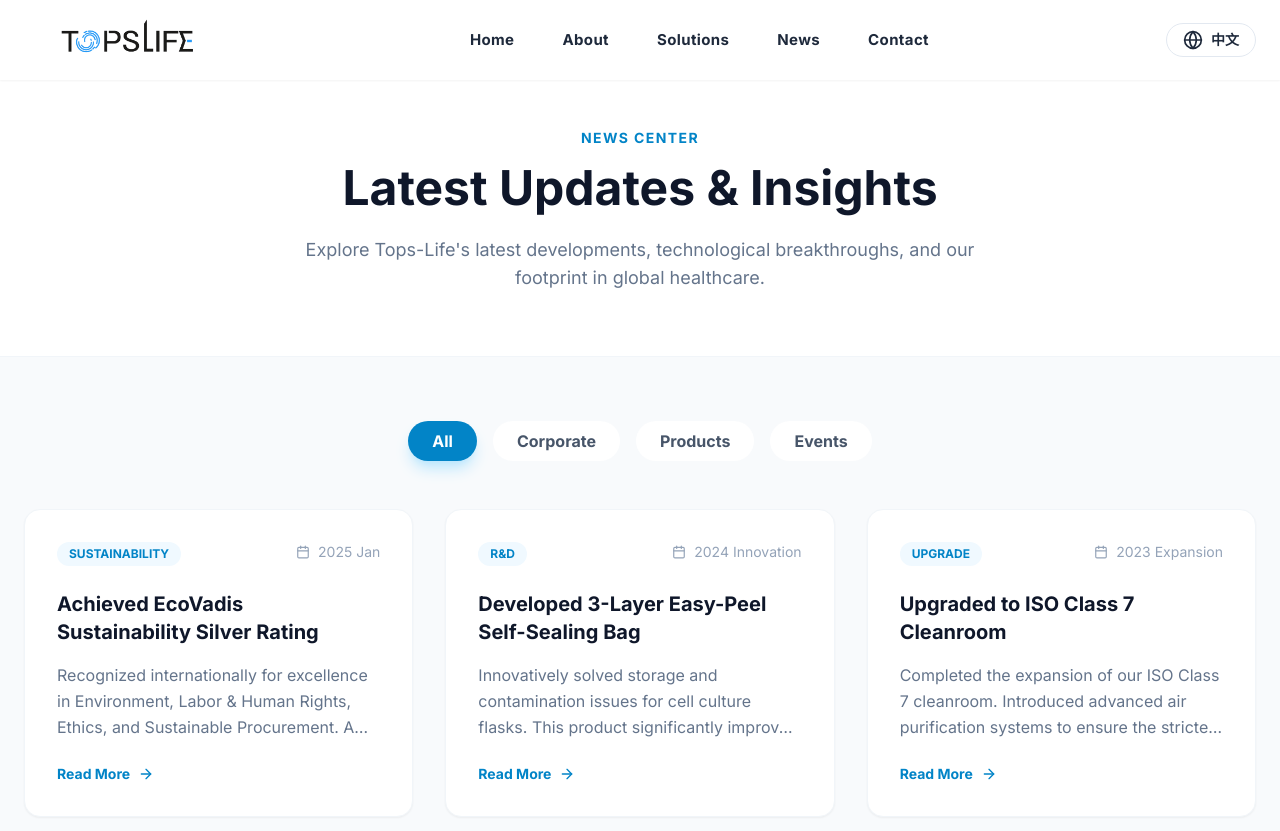
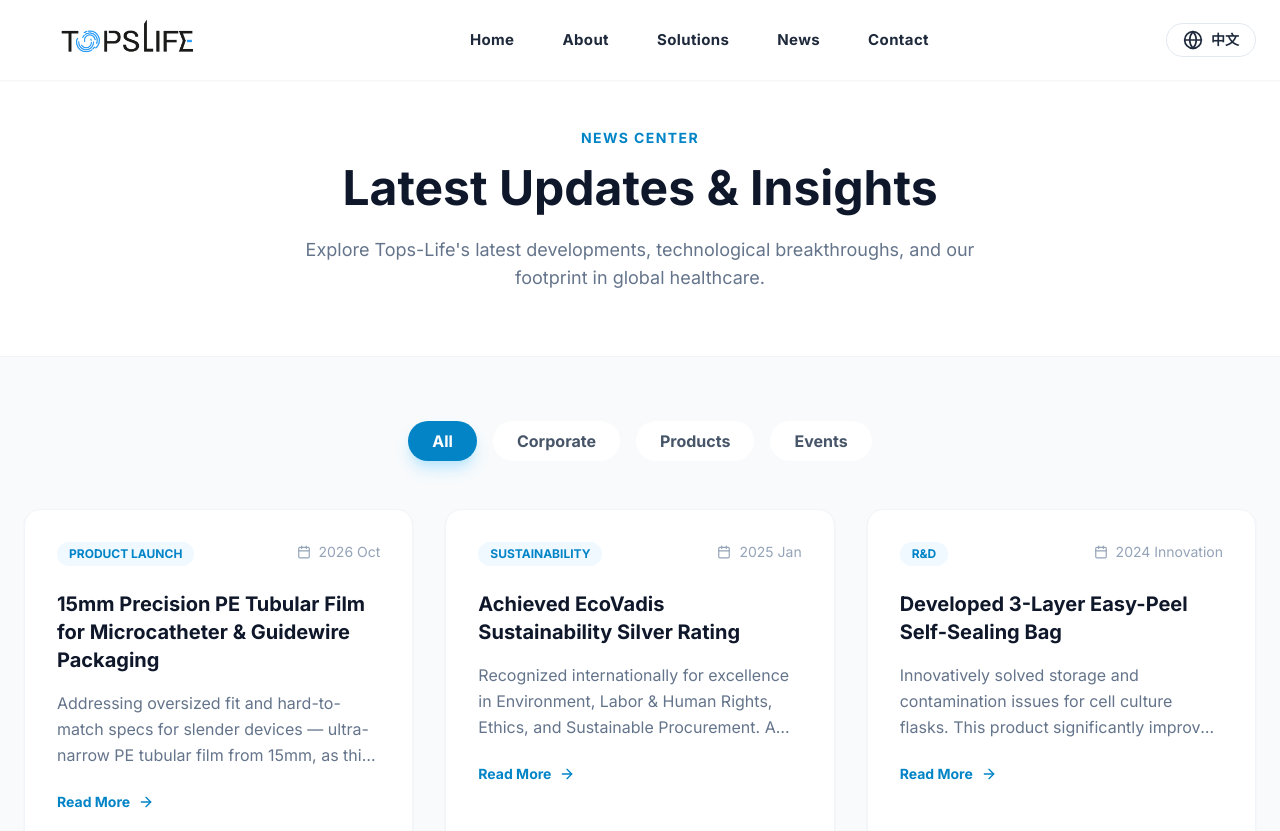
Before and after one commit to paimzh1125-lgtm/www.tops-life.com, a React (Vite) app: page /news in a window 1280 px wide. Shown: the top 831 px of the page. Built offline with nearby package versions, Linux system fonts and the light colour scheme.

Commit message:
Update newsData.ts

```diff
--- a/newsData.ts
+++ b/newsData.ts
@@ -20,11 +20,27 @@ export interface NewsEntry {
   zh: NewsContent;
   en: NewsContent;
   image: string;
+  /** Optional English hero image; falls back to `image` when omitted */
+  imageEn?: string;
   author: string;
 }
 
 // --- 新闻列表数据 (用于列表页展示) ---
 export const ALL_NEWS = [
+  {
+    id: 4,
+    slug: "pe-tubular-film-2026",
+    year: "2026",
+    dateLabel_zh: "10月",
+    dateLabel_en: "Oct",
+    tag_zh: "产品发布",
+    tag_en: "Product Launch",
+    title_zh: "15mm 超窄 PE 筒膜：专攻微导管导丝内包装痛点",
+    title_en: "15mm Precision PE Tubular Film for Microcatheter & Guidewire Packaging",
+    desc_zh: "针对细长器械包装偏大、规格难匹配的痛点，提供最小 15mm 超窄幅 PE 筒膜；厚度可达 50μm，洁净室生产，宽度 / 厚度 / 材料可定制，小批量亦可协商。",
+    desc_en: "Addressing oversized fit and hard-to-match specs for slender devices — ultra-narrow PE tubular film from 15mm, as thin as 50μm, cleanroom-produced, with flexible customization on width, thickness, materials, and small-batch MOQ.",
+    category: "Products"
+  },
   {
     id: 1,
     slug: "ecovadis-silver-2025",
@@ -71,6 +87,105 @@ export const ALL_NEWS = [
 
 // --- 新闻数据源 ---
 export const NEWS_DATABASE: Record<string, NewsEntry> = {
+  "pe-tubular-film-2026": {
+    image: "/images/pe-tubular-film-zh.jpg",
+    imageEn: "/images/pe-tubular-film-en.png",
+    author: "TopsLife Product Marketing",
+    zh: {
+      title: "洁净 · 无菌软包装：15mm 超窄 PE 筒膜，专用于导管导丝内包装",
+      date: "2026-10-29",
+      category: "产品发布",
+      readTime: "3 分钟阅读",
+      metaTitle: "TopsLife 15mm 超窄 PE 筒膜 | 导管导丝内包装",
+      metaDesc: "TopsLife 推出最小宽度 15mm 的超窄 PE 筒膜，厚度可达 50μm，洁净室生产，解决微导管等细长器械包装偏大、规格难匹配的痛点，支持宽度/厚度/材料定制与小批量协商。",
+      lead: "在微导管、导丝等细长器械的洁净包装中，包装尺寸偏大、规格难以匹配，是客户常见的痛点。TopsLife 正式推出最小宽度 15mm 的超窄 PE 筒膜，以「洁净 · 无菌 · 可靠」为核心，为导管与导丝内包装提供更贴合的窄幅方案。",
+      sections: [
+        {
+          heading: "行业痛点",
+          content: "细长介入器械对外径贴合度要求高。若内包装筒膜过宽，不仅影响穿套效率与外观整洁度，也容易造成材料浪费；而市场上窄幅规格供给有限，客户往往难以找到与器械匹配的标准品。"
+        },
+        {
+          heading: "产品亮点",
+          content: "围绕上述痛点，TopsLife 超窄 PE 筒膜在宽度、厚度与交付灵活性上形成差异化能力：",
+          list: [
+            "超窄幅宽度：最小 15mm，具备明确的市场差异化优势",
+            "轻薄柔韧：膜厚可达 50μm，贴合更紧密、手感更柔软",
+            "洁净室生产：适用于导管、导丝及介入类器械的无菌包装场景",
+            "灵活定制：宽度、厚度、材料可按需定制，支持小批量，MOQ 可协商，交期可控"
+          ]
+        },
+        {
+          heading: "规格参考",
+          content: "常规宽度规格如下（厚度可根据需求另行沟通）：",
+          list: [
+            "宽度 15mm｜公差 ±1mm｜任意点允差 10%",
+            "宽度 20mm｜公差 ±1mm｜任意点允差 10%",
+            "宽度 30mm｜公差 ±1mm｜任意点允差 10%"
+          ]
+        },
+        {
+          heading: "质量与合规",
+          content: "生产与体系保障对标医疗器械供应链要求：",
+          list: [
+            "Class 7 洁净室生产",
+            "ISO 9001 已认证",
+            "ISO 13485 已认证"
+          ]
+        },
+        {
+          heading: "现在就改变包装选择",
+          content: "若您正在寻找更窄、更贴合的导管导丝内包装方案，欢迎联系我们索取样品或讨论定制规格。让包装尺寸真正匹配器械本身——这正是更好包装的开始。"
+        }
+      ]
+    },
+    en: {
+      title: "Clean · Sterile Flexible Packaging: 15mm Precision PE Tubular Film for Catheter & Guidewire Inner Packaging",
+      date: "Oct 29, 2026",
+      category: "Product Launch",
+      readTime: "3 min read",
+      metaTitle: "TopsLife 15mm Precision PE Tubular Film | Catheter & Guidewire Packaging",
+      metaDesc: "TopsLife offers ultra-narrow PE tubular film from 15mm and as thin as 50μm, produced in cleanrooms to solve oversized packaging and hard-to-match specs for microcatheters and guidewires — with flexible customization and negotiable MOQ.",
+      lead: "Oversized packaging dimensions and difficulty matching specifications are common pain points in the clean packaging of slender devices such as microcatheters. TopsLife introduces Precision PE Tubular Film with a minimum width of 15mm — Clean, Sterile, and Reliable — for catheter and guidewire inner packaging.",
+      sections: [
+        {
+          heading: "The Challenge",
+          content: "Slender interventional devices demand a close fit. When the tubular film is too wide, sleeving efficiency and appearance suffer, and material waste rises. Narrow-width options remain limited in the market, leaving many customers without a standard size that truly matches the device."
+        },
+        {
+          heading: "Key Advantages",
+          content: "TopsLife Precision PE Tubular Film is built around these pain points, with differentiated capability in width, thickness, and delivery flexibility:",
+          list: [
+            "Ultra-narrow width: 15mm minimum — a clear differentiated market advantage",
+            "Thin & flexible: 50μm film for a slim, close fit",
+            "Cleanroom production: for sterile packaging of catheters, guidewires, and interventional devices",
+            "Flexible customization: custom widths, thicknesses, and materials; small-batch orders welcome; MOQ negotiable; delivery time controllable"
+          ]
+        },
+        {
+          heading: "Specification Reference",
+          content: "Standard width options are listed below (specific thickness can be discussed):",
+          list: [
+            "Width 15mm | Tolerance ±1mm | Width allowance 10% at any point",
+            "Width 20mm | Tolerance ±1mm | Width allowance 10% at any point",
+            "Width 30mm | Tolerance ±1mm | Width allowance 10% at any point"
+          ]
+        },
+        {
+          heading: "Quality & Compliance",
+          content: "Manufacturing and quality systems align with medical device supply-chain expectations:",
+          list: [
+            "Class 7 cleanroom manufacturing",
+            "ISO 9001 certified",
+            "ISO 13485 certified"
+          ]
+        },
+        {
+          heading: "Time to Make a Change",
+          content: "Looking for a narrower, better-fitting inner packaging for catheters and guidewires? Contact us for samples or a customized specification. It’s time to make a change for better packaging."
+        }
+      ]
+    }
+  },
   "ecovadis-silver-2025": {
     image: "https://images.unsplash.com/photo-1542601906990-b4d3fb7d5b1e?auto=format&fit=crop&q=80&w=2000", // Green/Leaf concept
     author: "TopsLife Corporate",
```
